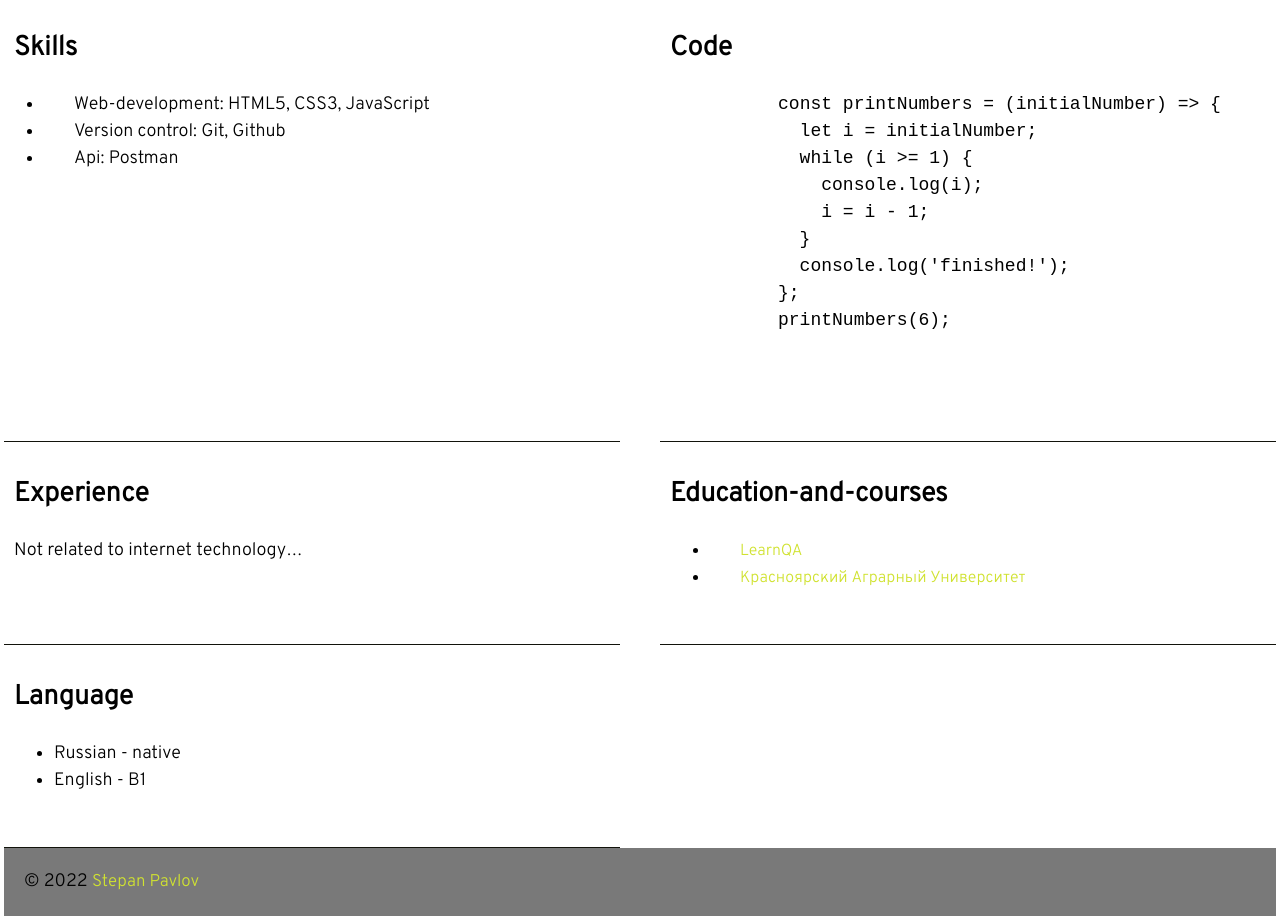
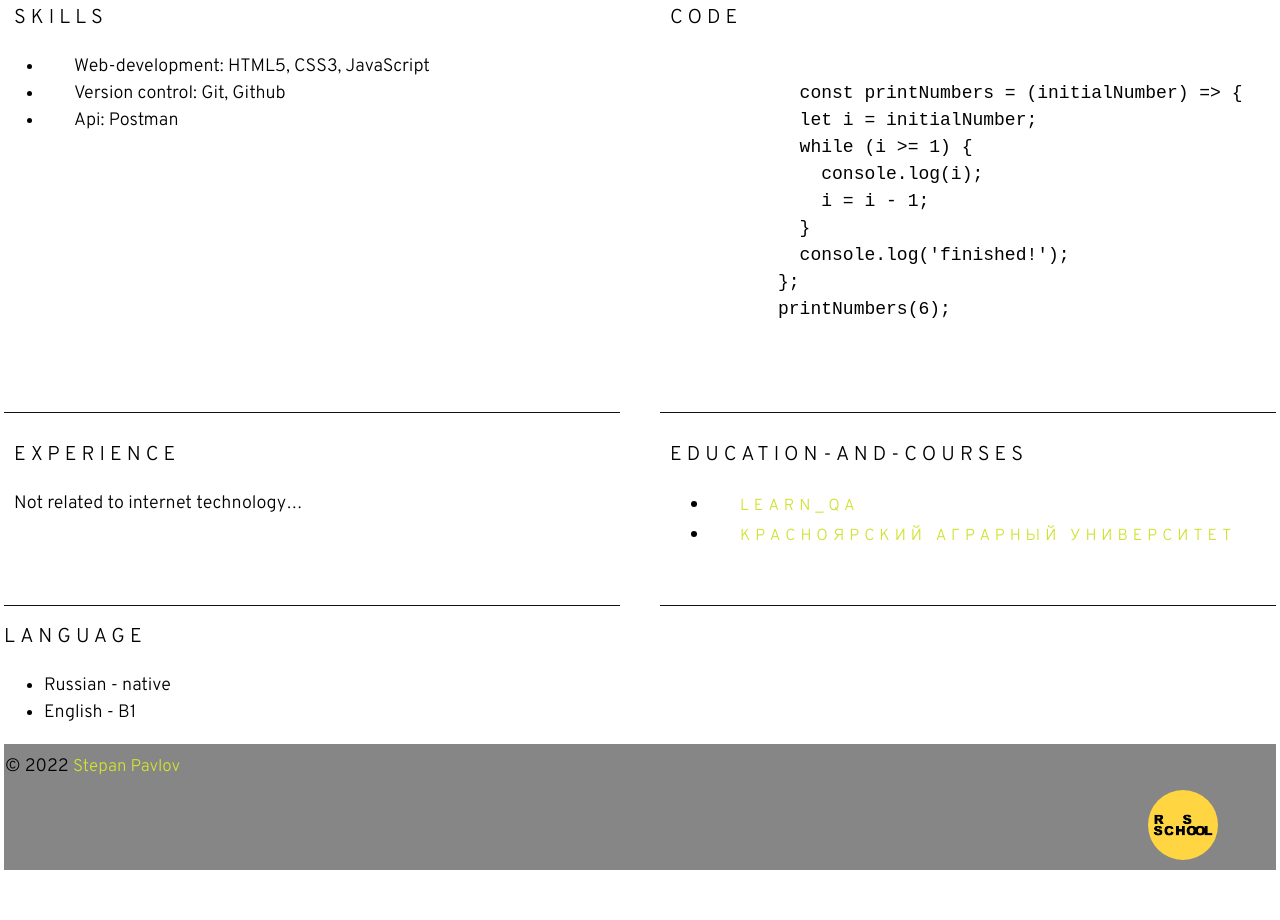
Before and after one commit to StepVn/rsschool-cv, a plain HTML site: page index.html in a window 1280 px wide. Shown: the part 683-1603 px from the top of the page. After the commit the page ends 1557 px from the top, so only its background shows below. Drawn offline with Linux system fonts and the light colour scheme.

Commit message:
feat: add footer

```diff
--- a/index.html
+++ b/index.html
@@ -118,8 +118,9 @@
       </section>
       <section class="section" id="code">
         <h2 class="section-title">Code</h2>
-        <pre class="pre">
-          <code>const printNumbers = (initialNumber) => {
+        <pre class="pre-code">
+          <code>
+            const printNumbers = (initialNumber) => {
             let i = initialNumber;
             while (i >= 1) {
               console.log(i);
@@ -142,7 +143,7 @@
         <ul class="section-title">
           <li class="section-item">
           <a href="https://www.learnqa.ru" title="Testing school">
-            LearnQA
+            Learn_QA
           </a>
           </li>
           <li class="section-item">
@@ -152,7 +153,7 @@
           </li>
         </ul>
       </section>
-      <section class="section" id="language">
+      <section class="section-language" id="language">
         <h2 class="section-title">Language</h2>
         <ul class="section-language">
           <li class="section-language">
@@ -167,11 +168,13 @@
   <div class="container footer-container">
     <div>
       © 2022
-      <a href="https://github.com/Showmeyourbobs" class="nav-link">
-        Stepan Pavlov
+      <a href="https://github.com/Showmeyourbobs" class="github nav-link">
+       Stepan Pavlov
       </a>
     </div>
-    <a href="https://rs.school/js-stage0/" class="rss"></a>
+    <a href="https://rs.school/js-stage0/">
+      <img src="./assets/img/rs.png" alt="ссылка на курс" class="link-rss">
+    </a>
   </div>
   </footer>
 </body>
--- a/style.css
+++ b/style.css
@@ -132,14 +132,29 @@ html {
   font-size: 17px;
   color: rgb(208, 226, 49);
 }
+.link-rss {
+  width: 70px;
+  height: 70px;
+  border-radius: 50%;
+  object-fit: cover;
+  margin-left: 90%;
+}
+.github {
+  color: rgb(208, 226, 49);
+  line-height: 45px;
+}
 .footer {
-  background-color: rgb(121, 121, 121);
-  padding: 20px;
+  background-color: rgb(134, 134, 134);
+  padding: 1px;
 }
-.rss {
-  width: 40px;
-  height: 40px;
-  background-image: url("./assets/svg/rsslink.svg");
-  background-size: contain;
-  background-repeat: no-repeat;
+.pre-code {
+  margin: 0;
+  padding: 0;
 }
+.section-title {
+  margin-bottom: 20px;
+  font-size: 20px;
+  font-weight: 400;
+  text-transform: uppercase;
+  letter-spacing: 5px;
+}
```
